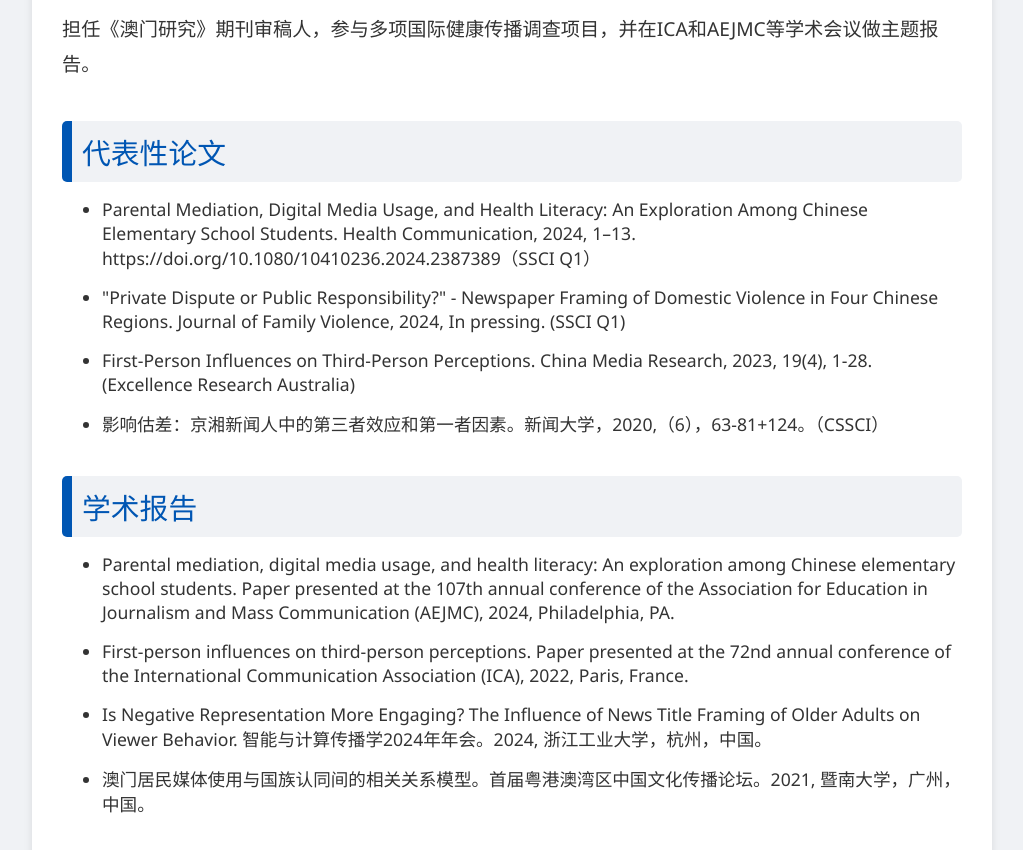
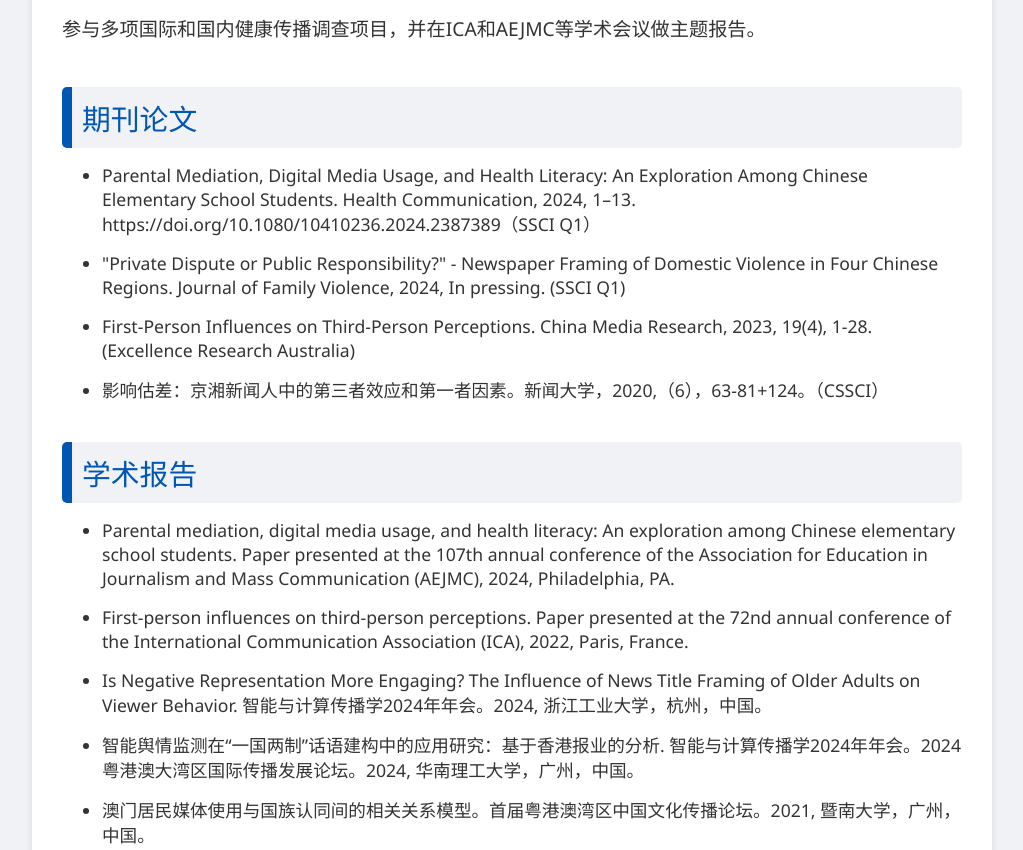
Before and after one commit to Long19950304/my-website, a plain HTML site: page index.html in a window 1280 px wide. Shown: the part 500-1350 px from the top of the page, without its empty margins (128-1151 px from the left). Drawn offline with Linux system fonts and the light colour scheme.

Commit message:
Add files via upload

```diff
--- a/index.html
+++ b/index.html
@@ -122,9 +122,9 @@
 
     <div class="section-title">研究成果</div>
     <p>研究成果发表在《Health Communication》、《Journal of Family Violence》、《新闻大学》等期刊。</p>
-    <p>担任《澳门研究》期刊审稿人，参与多项国际健康传播调查项目，并在ICA和AEJMC等学术会议做主题报告。</p>
+    <p>参与多项国际和国内健康传播调查项目，并在ICA和AEJMC等学术会议做主题报告。</p>
 
-    <div class="section-title">代表性论文</div>
+    <div class="section-title">期刊论文</div>
     <ul>
       <li>Parental Mediation, Digital Media Usage, and Health Literacy: An Exploration Among Chinese Elementary School Students. Health Communication, 2024, 1–13. https://doi.org/10.1080/10410236.2024.2387389（SSCI Q1）</li>
       <li>"Private Dispute or Public Responsibility?" - Newspaper Framing of Domestic Violence in Four Chinese Regions. Journal of Family Violence, 2024, In pressing. (SSCI Q1)</li>
@@ -137,6 +137,7 @@
       <li>Parental mediation, digital media usage, and health literacy: An exploration among Chinese elementary school students. Paper presented at the 107th annual conference of the Association for Education in Journalism and Mass Communication (AEJMC), 2024, Philadelphia, PA.</li>
       <li>First-person influences on third-person perceptions. Paper presented at the 72nd annual conference of the International Communication Association (ICA), 2022, Paris, France.</li>
       <li>Is Negative Representation More Engaging? The Influence of News Title Framing of Older Adults on Viewer Behavior. 智能与计算传播学2024年年会。2024, 浙江工业大学，杭州，中国。</li>
+      <li>智能舆情监测在“一国两制”话语建构中的应用研究：基于香港报业的分析. 智能与计算传播学2024年年会。2024粤港澳大湾区国际传播发展论坛。2024, 华南理工大学，广州，中国。</li>
       <li>澳门居民媒体使用与国族认同间的相关关系模型。首届粤港澳湾区中国文化传播论坛。2021, 暨南大学，广州，中国。</li>
     </ul>
 
```
